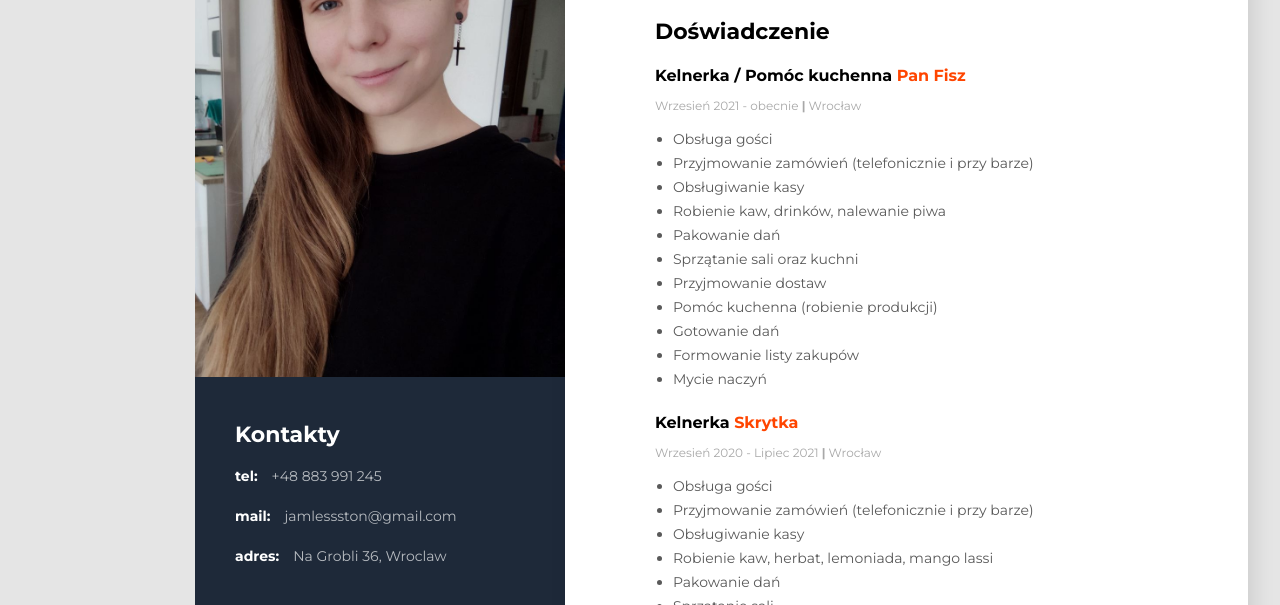
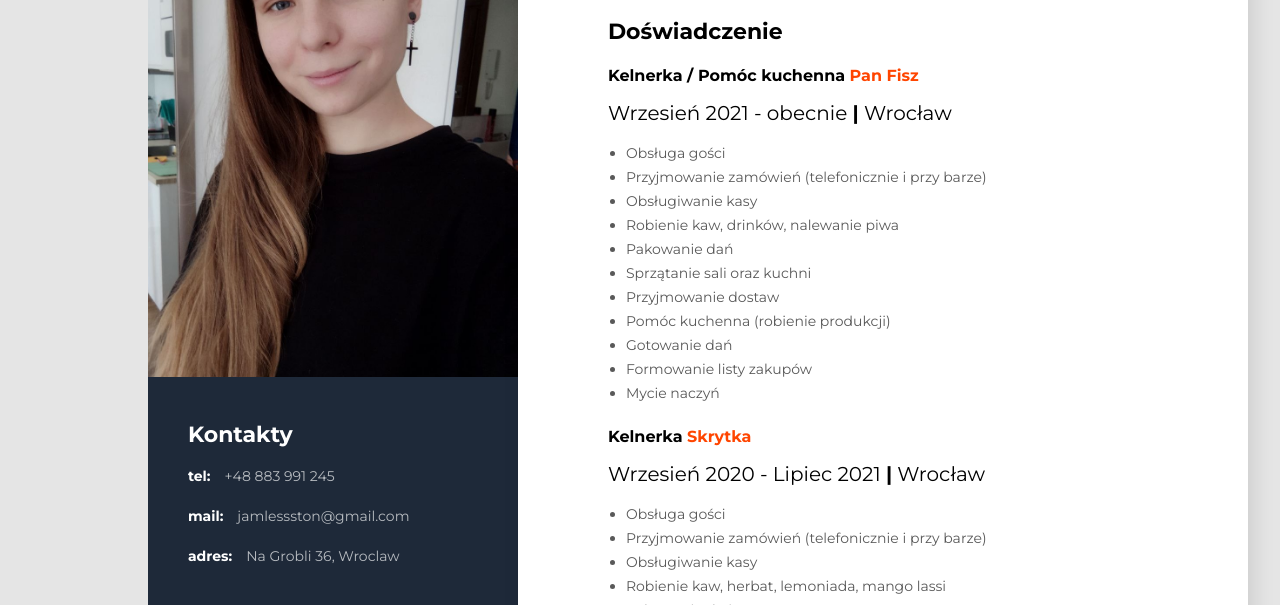
Before and after one commit to jamleston/cv, a plain HTML site: page index.html in a window 1280 px wide. Shown: the part 195-800 px from the top of the page. Drawn offline with Linux system fonts and the light colour scheme.

Commit message:
Little Fix

```diff
--- a/styles/styles.css
+++ b/styles/styles.css
@@ -109,9 +109,9 @@ body {
 .time {
     font-style: normal;
     font-weight: 400;
-    font-size: 12px;
+    font-size: 20px;
     line-height: 15px;
-    color: #A8A8A8;
+    color: black;
 }
 .orange {
     color: orangered;
```
